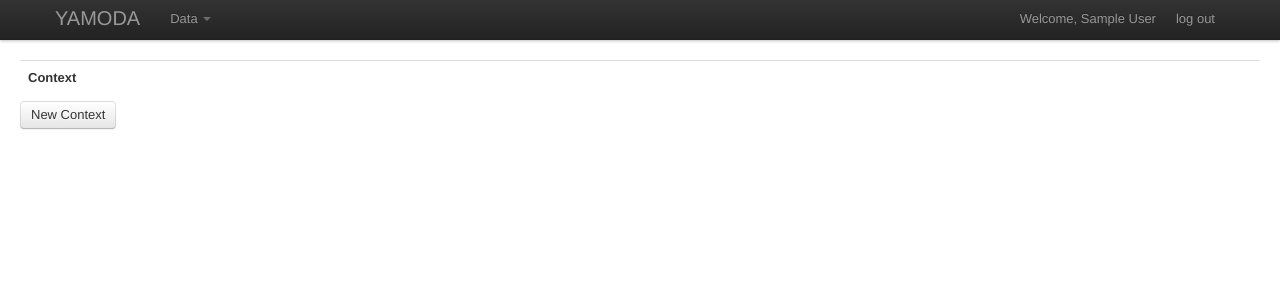
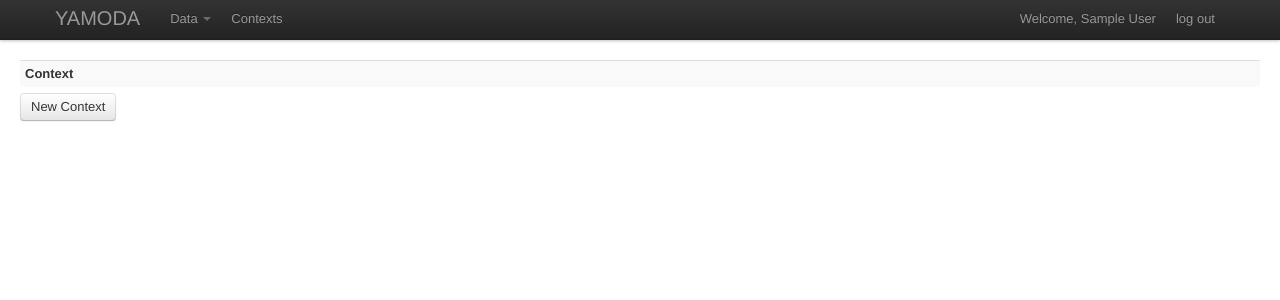
Before and after one commit to ProjektAugustiner/yamoda, a Flask app: page /context in a window 1280 px wide. Shown: the top 300 px of the page. Run offline with Flask 2, Linux system fonts and the light colour scheme; the visitor is signed in with stand-in values (Sample User, id 1); data comes from the database, SQL or seed files in the repository; data that the repository does not hold is empty.

Commit message:
Add navbar link for context table.

```diff
--- a/yamoda/server/templates/contexttable.html
+++ b/yamoda/server/templates/contexttable.html
@@ -1,6 +1,6 @@
 {% extends "layout.html" %}
 {% block body %}
-  <table class="table">
+  <table class="table table-striped table-condensed">
     <tr>
       <th>Context</th>
       <th></th>
--- a/yamoda/server/templates/layout.html
+++ b/yamoda/server/templates/layout.html
@@ -32,6 +32,7 @@
                   <li><a href="{{ url_for('data_view') }}">View mine</a></li>
                 </ul>
               </li>
+              <li><a href="{{ url_for('contexttable') }}">Contexts</a></li>
             </ul>
             <ul class="nav pull-right">
               {% if current_user.is_authenticated() %}
```
